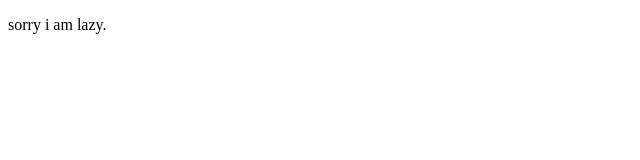
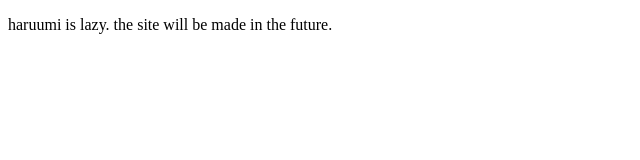
Before and after one commit to haruumin/website, a plain HTML site: page index.html in a window 1280 px wide. Shown: the whole page, without its empty margins (0-640 px from the left). Drawn offline with Linux system fonts and the light colour scheme.

Commit message:
Update index.html

```diff
--- a/index.html
+++ b/index.html
@@ -1,9 +1,9 @@
 <!DOCTYPE html>
 <html>
     <head>
-      <title>sorry i am lazy. </title>
+      <title>lazypage </title>
     </head>
     <body>
-      <p>sorry i am lazy.</p>
+      <p>haruumi is lazy. the site will be made in the future.</p>
     </body>
 </html>
```
